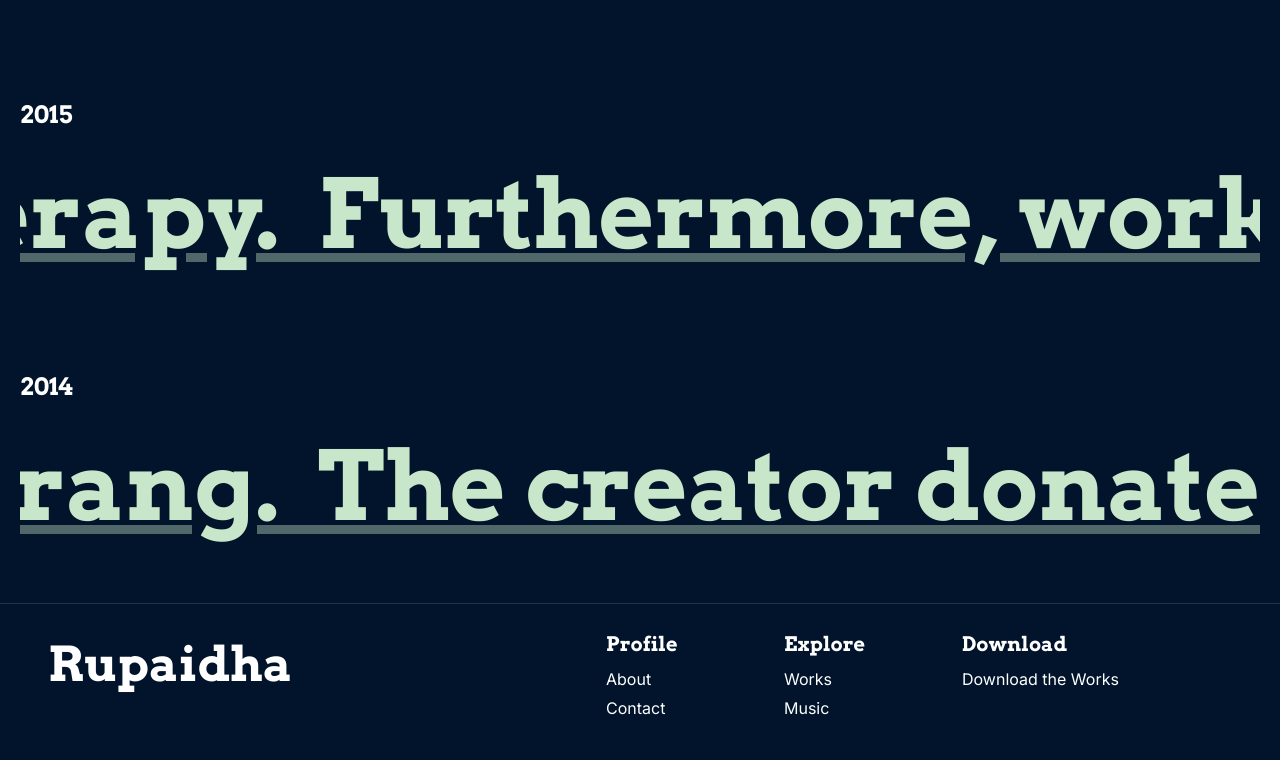
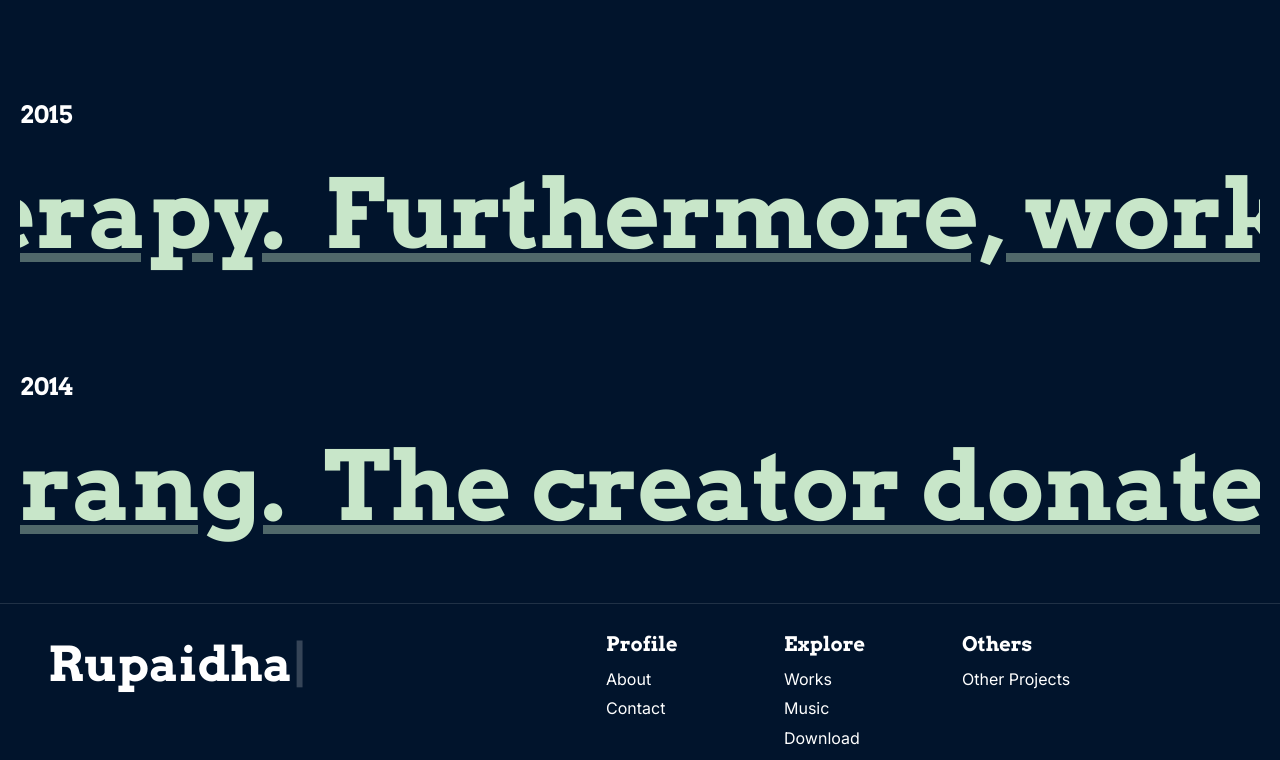
Before and after one commit to farhanazrupaidha/farhanazrupaidha-markdown, a Next.js app: page / in a window 1280 px wide. Shown: the part 2037-2797 px from the top of the page. Built offline with nearby package versions, Linux system fonts and the light colour scheme; no server answers; what @mui/material-nextjs would draw is missing.

Commit message:
drawer updated

```diff
--- a/src/app/_components/drawer.js
+++ b/src/app/_components/drawer.js
@@ -88,6 +88,13 @@ function DrawerToggle () {
                     </ListItemText>
                   </ListItemButton>
                 </ListItem>
+                <ListItem disablePadding>
+                  <ListItemButton href="/download">
+                    <ListItemText>
+                      Download
+                    </ListItemText>
+                  </ListItemButton>
+                </ListItem>
           </List>
         <Divider sx={{m:1}} />
           <List sx={{p:2}}>
@@ -105,22 +112,6 @@ function DrawerToggle () {
                   </ListItemButton>
                 </ListItem>
           </List>
-        <Divider sx={{m:1}} />
-          <List sx={{p:2}}>
-            <ListItem disablePadding>
-              <ListItemText>
-                Download
-              </ListItemText>
-            </ListItem>
-              <Divider sx={{mr:5}} />
-                <ListItem disablePadding>
-                  <ListItemButton href="/download">
-                    <ListItemText>
-                      Download the Works
-                    </ListItemText>
-                  </ListItemButton>
-                </ListItem>
-          </List>
 
         <Button color="inherit" onClick={() => setOpen(false)}>Close</Button>
       </Drawer>
--- a/src/app/_components/footer.js
+++ b/src/app/_components/footer.js
@@ -64,14 +64,19 @@ export default function Footer () {
                     Music
                 </Link>
             </Typography>
+                <Typography variant="body1" gutterBottom>
+                <Link href="/download" target="_blank" rel="noopener noreferrer" underline="hover" color='inherit'>
+                    Download
+                </Link>
+            </Typography>
         </Box>
         <Box sx={{maxWidth:270, width:'100%'}}>
             <Typography variant="h6" sx={{fontWeight: 'bold'}} gutterBottom>
-                Download
+                Others
             </Typography>
             <Typography variant="body1" gutterBottom>
                 <Link href="/download" underline="hover" color='inherit'>
-                    Download the Works
+                    Other Projects
                 </Link>
             </Typography>
         </Box>
```
